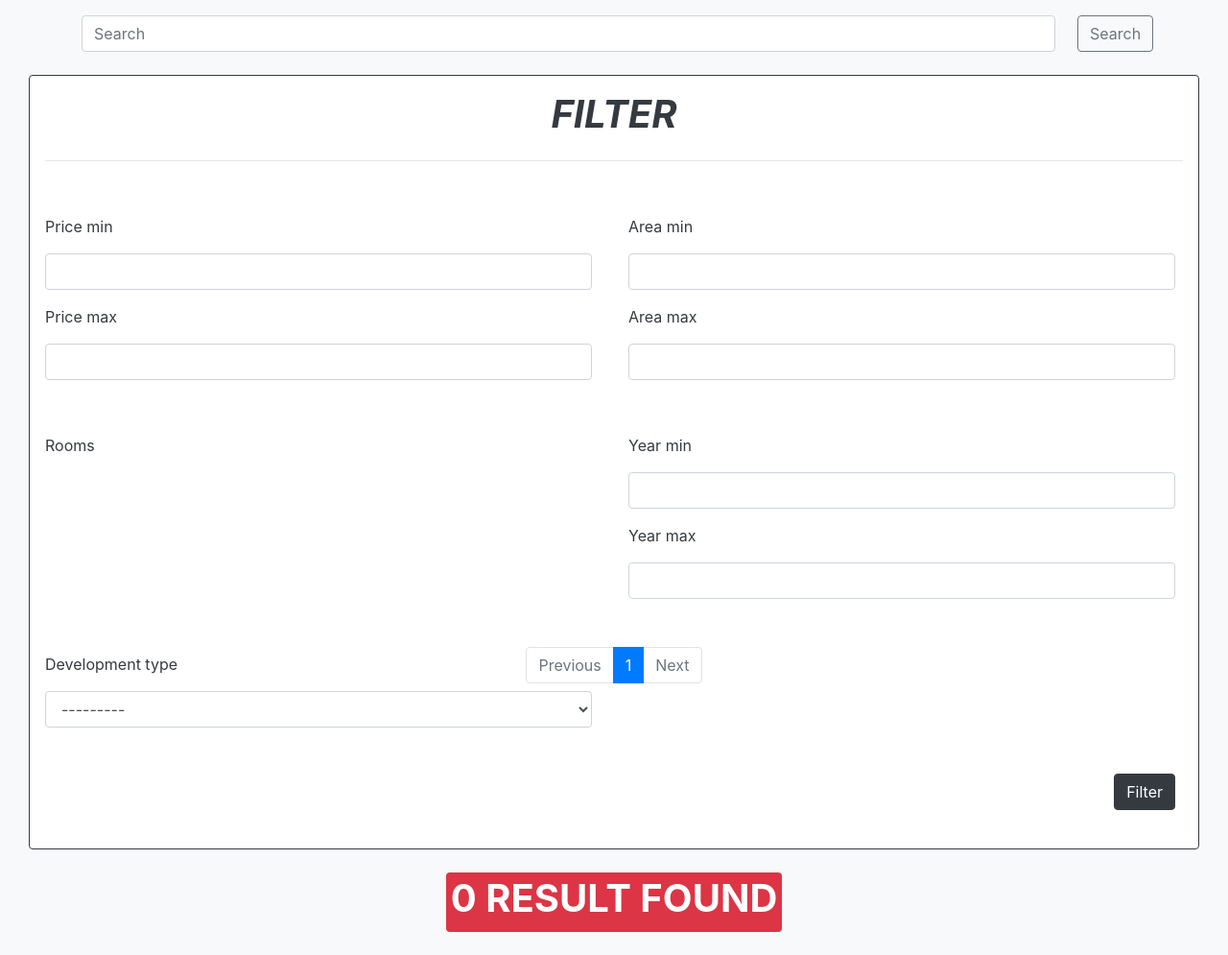
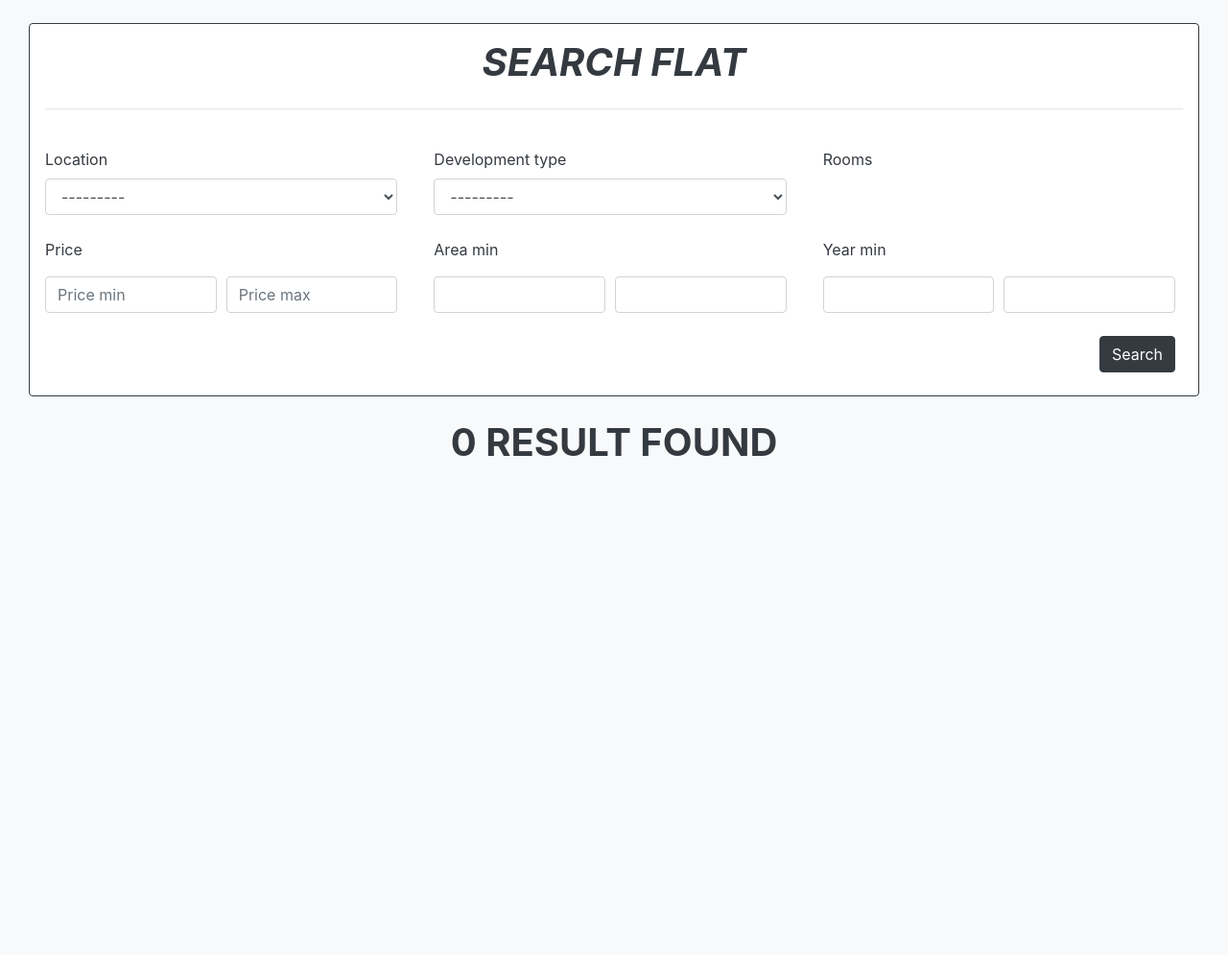
Before and after one commit to Spikey21/Flat-Rental, a Django app: page /flats/ in a window 1280 px wide. Shown: the part 56-1051 px from the top of the page at 96% size. After the commit the page ends 531 px from the top, so only its background shows below. Run offline with Django 4.2, Linux system fonts and the light colour scheme; data that the repository does not hold is empty; some libraries are stand-ins or nearby versions.

Commit message:
change view of search flats and filter

```diff
--- a/rent_flat/flat/filter.py
+++ b/rent_flat/flat/filter.py
@@ -1,8 +1,8 @@
 import django_filters
 from django import forms
-from django_filters import RangeFilter, MultipleChoiceFilter, ModelMultipleChoiceFilter
+from django_filters import RangeFilter, MultipleChoiceFilter, ModelMultipleChoiceFilter, ChoiceFilter, ModelChoiceFilter
 
-from .models import Flat, Room
+from .models import Flat, Room, FlatLocation
 
 
 class FlatFilter(django_filters.FilterSet):
@@ -13,4 +13,4 @@ class FlatFilter(django_filters.FilterSet):
 
     class Meta:
         model = Flat
-        fields = ['price', 'area', 'rooms', 'development_type', 'year']
+        fields = ['price', 'area', 'rooms', 'development_type', 'year', 'location__city']
--- a/rent_flat/flat/templates/flat.html
+++ b/rent_flat/flat/templates/flat.html
@@ -6,84 +6,95 @@ Reports
 
 {% block content %}
 
-<div class="container">
-    <form method="GET" action="{% url 'flats' %}">
-        <div class="form-group row my-3">
-            <div class="col-sm-11 mr-sm-2">
-                <input class="form-control" type="search" placeholder="Search" name="search">
-            </div>
-            <button class="btn btn-outline-secondary" type="submit" value="Search">Search</button>
-        </div>
-    </form>
-</div>
 
 <div class="container-fluid">
         <div class="col my-4">
             <div class="p-3 my-4 mb-2 bg-white text-dark rounded border border-dark">
                 <h1 class="text-center">
-                    <p class="text-uppercase font-weight-bold font-italic">Filter</p>
+                    <p class="text-uppercase font-weight-bold font-italic">Search flat</p>
                 </h1>
                 <hr class="my-4">
                 <form method="get">
                     <div class="row">
-                        <div class="col-sm-6">
-                            <div class="form-group my-4 mr-sm-2">
-                                <label class="my-2" for="inputPrice">Price min</label>
-                                <input type="number"  id="inputPrice" class="form-control my-2" name="price_min">
-
-                                <label class="my-2" for="inputPrice2">Price max</label>
-                                <input type="number" id="inputPrice2" class="form-control my-2" name="price_max">
+                        <div class="col-sm-4">
+                            <div class="form-group my-2 mr-sm-2">
+                                <label class="my-2" for="inputLocation">Location</label>
+                                <select id="inputLocation" class="form-control" name="location">
+                                    {% for value,text in filter.form.location__city.field.choices  %}
+                                    <option value="{{ value }}">{{ text }}</option>
+                                    {% endfor %}
+                                </select>
                             </div>
                         </div>
-
-                        <div class="col-sm-6">
-
-                            <div class="form-group my-4 mr-sm-2">
-                                <label class="my-2" for="inputArea">Area min</label>
-                                <input type="number" id="inputArea" class="form-control my-2" name="area_min">
-                                <label class="my-2" for="inputArea2">Area max</label>
-                                <input type="number" id="inputArea2" class="form-control my-2" name="area_max">
+                        <div class="col-sm-4">
+                            <div class="form-group my-2 mr-sm-2">
+                                <label class="my-2" for="inputDevelopment">Development type</label>
+                                <select id="inputDevelopment" class="form-control" name="development_type">
+                                    {% for value,text in filter.form.development_type.field.choices  %}
+                                    <option value="{{ value }}">{{ text }}</option>
+                                    {% endfor %}
+                                </select>
                             </div>
                         </div>
-                        <div class="col-sm-6">
-                        <div class="form-group-row my-4 mr-sm-2">
+                        <div class="col-sm-4">
+                            <div class="form-group-row my-2 mr-sm-2">
                                 <label class="my-2" for="inputRooms">Rooms</label>
                                 <div class="form-check" id="inputRooms">
-                                <div class="row">
+                                    <div class="form-row m-2">
                                         {% for value,text in filter.form.rooms.field.choices  %}
                                         <div class="col-sm-2">
-                                        <div class="form-group">
                                             <input class="form-check-input"  type="checkbox" name="{{ value }}" > {{ value }}
-                                        </div>
                                         </div>
                                         {% endfor %}
                                     </div>
                                 </div>
                             </div>
                         </div>
+                        {% csrf_token %}
+                        <div class="col-sm-4">
+                            <div class="form-group my-2 mr-sm-2">
+                                <label class="my-2" for="inputPrice">Price</label>
+                                <div class="form-row">
                                     <div class="col-sm-6">
-                        <div class="form-group my-4 mr-sm-2">
+                                        <input type="number"  id="inputPrice" class="form-control my-2" name="price_min" placeholder="Price min">
+                                    </div>
+                                    <div class="col-sm-6">
+                                        <input type="number" id="inputPrice2" class="form-control my-2" name="price_max" placeholder="Price max">
+                                    </div>
+                                </div>
+                            </div>
+                        </div>
+                        <div class="col-sm-4">
+                            <div class="form-group my-2 mr-sm-2">
+                                <label class="my-2" for="inputArea">Area min</label>
+                                <div class="form-row">
+                                    <div class="col-sm-6">
+                                        <input type="number" id="inputArea" class="form-control my-2" name="area_min">
+                                    </div>
+                                    <div class="col-sm-6">
+                                        <input type="number" id="inputArea2" class="form-control my-2" name="area_max">
+                                    </div>
+                                </div>
+                            </div>
+                        </div>
+                        <div class="col-sm-4">
+                            <div class="form-group my-2 mr-sm-2">
                                 <label class="my-2" for="inputYear">Year min</label>
+                                <div class="form-row">
+                                    <div class="col-sm-6">
                                         <input type="number" id="inputYear" class="form-control my-2" name="year_min">
-                            <label class="my-2" for="inputYear2">Year max</label>
+                                    </div>
+                                    <div class="col-sm-6">
                                         <input type="number" id="inputYear2" class="form-control my-2" name="year_max">
                                     </div>
                                 </div>
-                        <div class="col-sm-6">
-                        <div class="form-group my-4 mr-sm-2">
-                            <label class="my-2" for="inputDevelopment">Development type</label>
-                            <select id="inputDevelopment" class="form-control my-2" name="development_type">
-                                {% for value,text in filter.form.development_type.field.choices  %}
-                                <option value="{{ value }}">{{ text }}</option>
-                                {% endfor %}
-                            </select>
                             </div>
                         </div>
+                        <div class="col">
+                            <div class="form-group my-2 mr-sm-2">
+                                <div class="text-right">
+                                    <button type="submit" class="btn btn-dark">Search</button>
                                 </div>
-                        {% csrf_token %}
-                        <div class="form-group my-4 mr-sm-2">
-                            <div class="text-right">
-                                <button type="submit" class="btn btn-dark">Filter</button>
                             </div>
                         </div>
                     </div>
@@ -114,17 +125,16 @@ Reports
         {% else %}
         <div class="col my-4 align-self-center">
             <div class="row justify-content-center">
-                <div class="badge badge-danger text-wrap" >
+                <div class="text-wrap" >
                     <h1 class="text-uppercase font-weight-bold align-center">0 result found</h1>
                 </div>
             </div>
         </div>
         {% endif %}
 </div>
-</div>
 
-
-<div class="fixed-bottom d-flex p-3 justify-content-center">
+{% if flats %}
+<div class="d-flex p-3 justify-content-center">
     <nav aria-label="...">
         {% with request.get_full_path as querystring %}
         <ul class="pagination">
@@ -221,5 +231,7 @@ Reports
         {% endwith %}
     </nav>
 </div>
+{% endif %}
+
 
 {% endblock content %}
--- a/rent_flat/flat/views.py
+++ b/rent_flat/flat/views.py
@@ -54,16 +54,15 @@ class FlatListView(FilterView):
     model = Flat
     template_name = 'flat.html'
     context_object_name = 'flats'
-    paginate_by = 4
+    paginate_by = 10
     filterset_class = FlatFilter
 
     def get_queryset(self, *args, **kwargs):
-        search = self.request.GET.get('search')
+        location = self.request.GET.get('search')
         queryset = super().get_queryset(**kwargs)
-        if search:
+        if location:
             queryset = queryset.filter(
-                Q(title__icontains=search) |
-                Q(text__icontains=search)
+                Q(title__icontains=location)
             )
         return queryset
 
```
Also changed, not shown: rent_flat/flat/migrations/0001_initial.py. Lines whose indentation alone changed are shown as unchanged.
